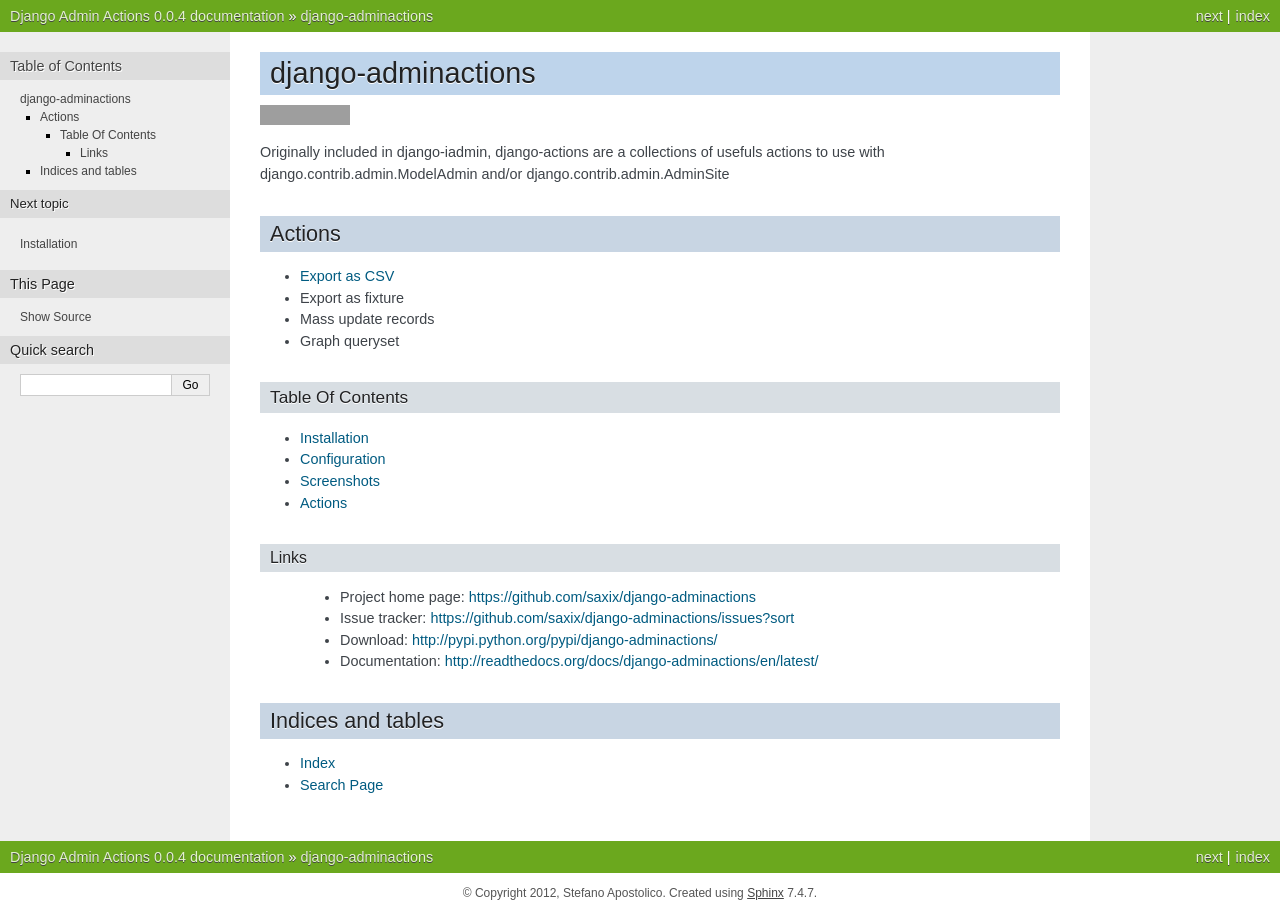
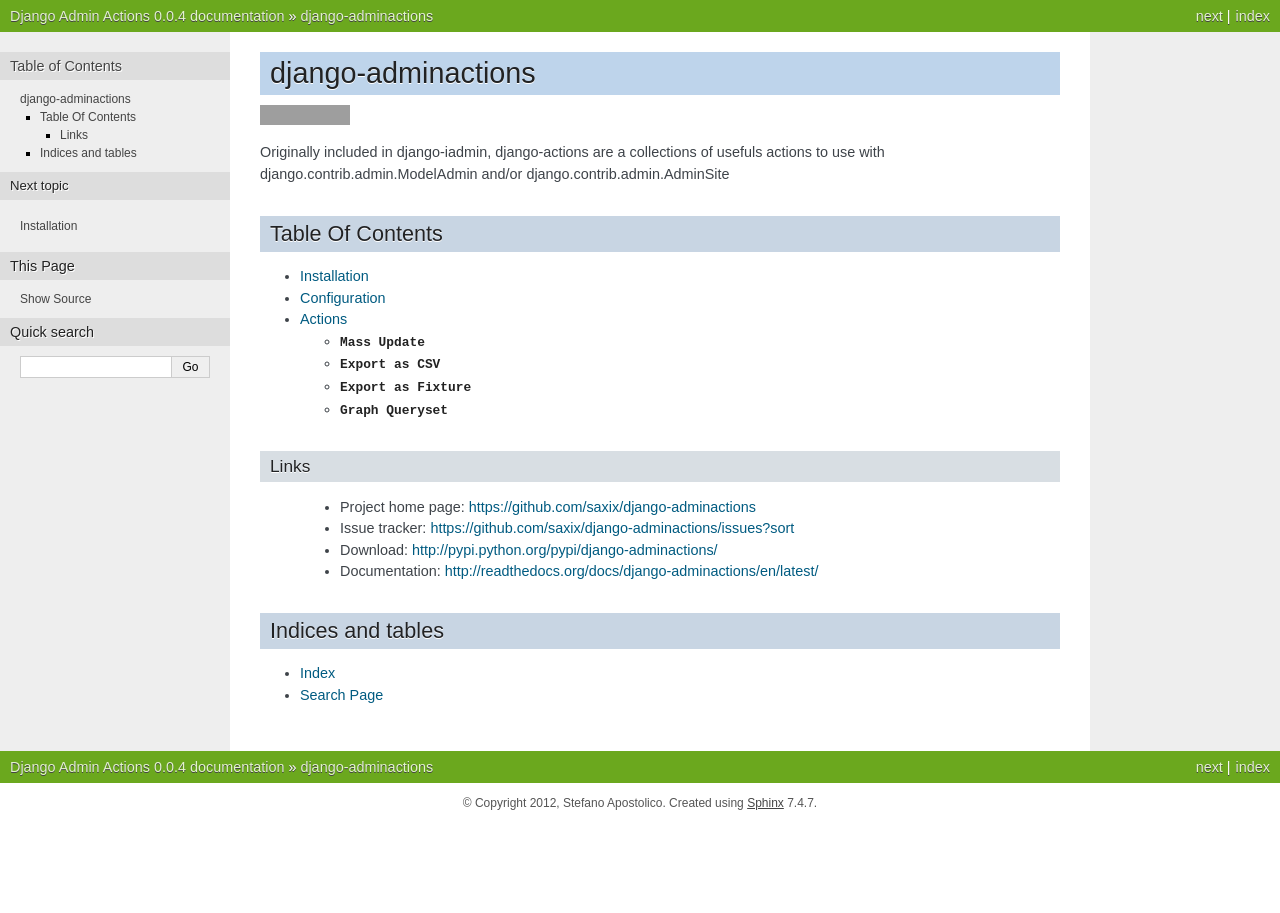
Before and after one commit to saxix/django-adminactions, a Sphinx documentation site: the page built from docs/source/index.rst, in a window 1280 px wide. Built offline with Sphinx 7.4.7, drawn with Linux system fonts in a browser that asks for light colours; some of the changed lines change nothing that is shown; grey boxes are pictures that could not be loaded.

Commit message:
updated docs

```diff
--- a/docs/source/index.rst
+++ b/docs/source/index.rst
@@ -11,22 +11,13 @@
 Originally included in django-iadmin, django-actions are a collections of
 usefuls actions to use with django.contrib.admin.ModelAdmin and/or django.contrib.admin.AdminSite
 
-Actions
-================
-
-* :ref:`export_csv`
-* Export as fixture
-* Mass update records
-* Graph queryset
-
 Table Of Contents
------------------
+=================
 
 .. toctree::
-    :maxdepth: 1
+    :maxdepth: 2
 
     install
-    screenshots
     actions
 
 .. toctree::
--- a/docs/source/screenshots.rst
+++ /dev/null
@@ -1,17 +0,0 @@
-.. _screenshots:
-
-Screenshots
-===========
-
-Here some screenshots:
-
-
-Export as CSV
------------------
-
-.. image:: _static/export_csv.png
-
-Mass Update
------------
-
-.. image:: _static/mass_update.png
```
